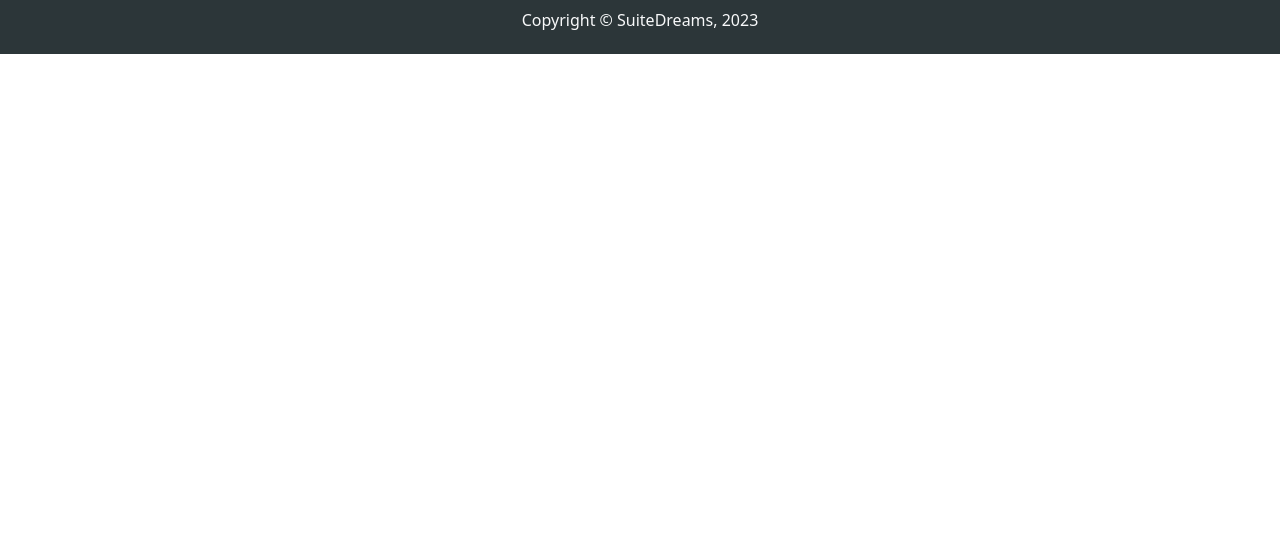
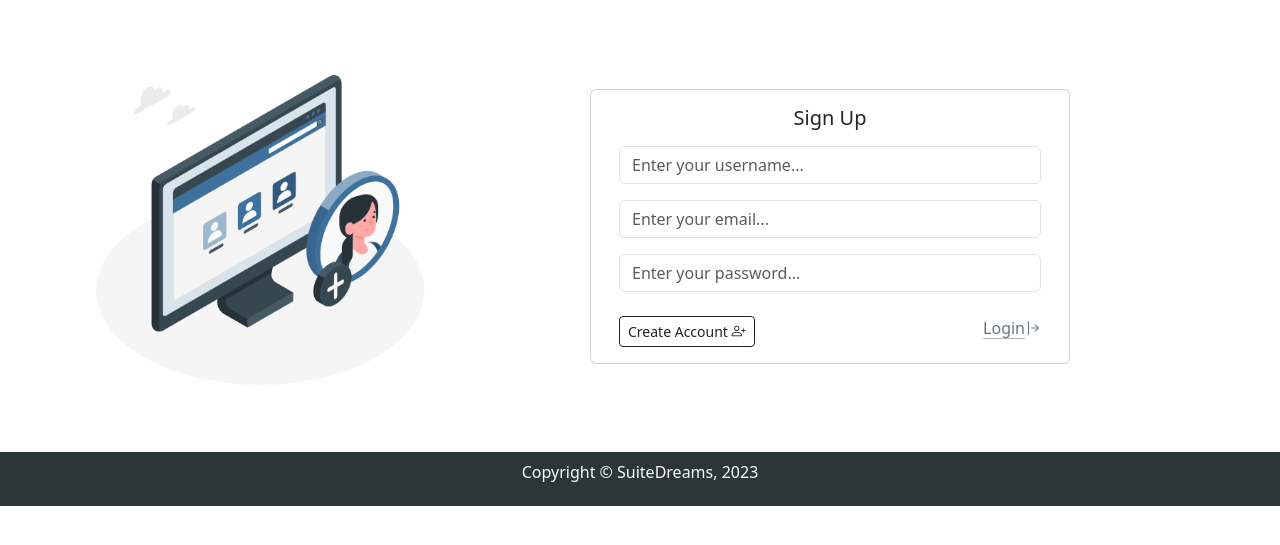
Before and after one commit to BlendiDedushi/SuiteDreams, a PHP site: page /register.php in a window 1280 px wide. Shown: the part 56-601 px from the top of the page. Run offline with PHP 8.4, Linux system fonts and the light colour scheme.

Commit message:
Register | Login

```diff
--- a/assets/css/style.css
+++ b/assets/css/style.css
@@ -22,6 +22,6 @@ footer {
     height: 6.7vh;
 }
 
-.card {
+.ecard {
     width: 18rem;
 }
--- a/estates.php
+++ b/estates.php
@@ -3,7 +3,7 @@
 
 </div>
 <div class="container row">
-    <div class="card m-3">
+    <div class="card m-3 ecard">
     <img src="assets/images/estate-card.png" class="card-img-top" alt="estate-card">
     <div class="card-body">
         <h5 class="card-title">estate.name</h5>
--- a/register.php
+++ b/register.php
@@ -1,2 +1,33 @@
 <?php include 'includes/header.php' ?>
+<section class="my-5">
+    <div class="container">
+        <div class="row">
+        <div class="col-4">
+            <img class="img-fluid" src="assets/images/register.png" alt="estate-search"/>
+        </div>
+        <div class="card mx-auto my-auto" style="width: 30rem;">
+            <div class="card-body">
+                <h5 class="card-title text-center mb-3">Sign Up</h5>
+                <div class="card-text">
+                    <form action="#" method="POST">
+                        <div class="form-group mb-3">
+                            <input type="text" name="username" class="form-control" required placeholder="Enter your username..." />
+                        </div>
+                        <div class="form-group mb-3">
+                            <input type="email" name="email" class="form-control" required placeholder="Enter your email..." />
+                        </div>
+                        <div class="form-group mb-4">
+                            <input type="password" name="password" class="form-control" required placeholder="Enter your password..." />
+                        </div>
+                        <div class="d-flex justify-content-between">
+                            <button type="submit" class="btn btn-sm btn-outline-dark">Create Account <i class="bi bi-person-plus"></i></button>
+                            <a href="login.php" class="link-secondary link-offset-2 link-underline-opacity-50 link-underline-opacity-100-hover">Login<i class="bi bi-arrow-bar-right"></i></a>
+                        </div>
+                    </form>
+                </div>
+            </div>
+        </div>
+        </div>
+    </div>
+</section>
 <?php include 'includes/footer.php' ?>
```
Also changed, not shown: login.php (+28 -0 lines), assets/images/login.png (added), assets/images/register.png (added).
